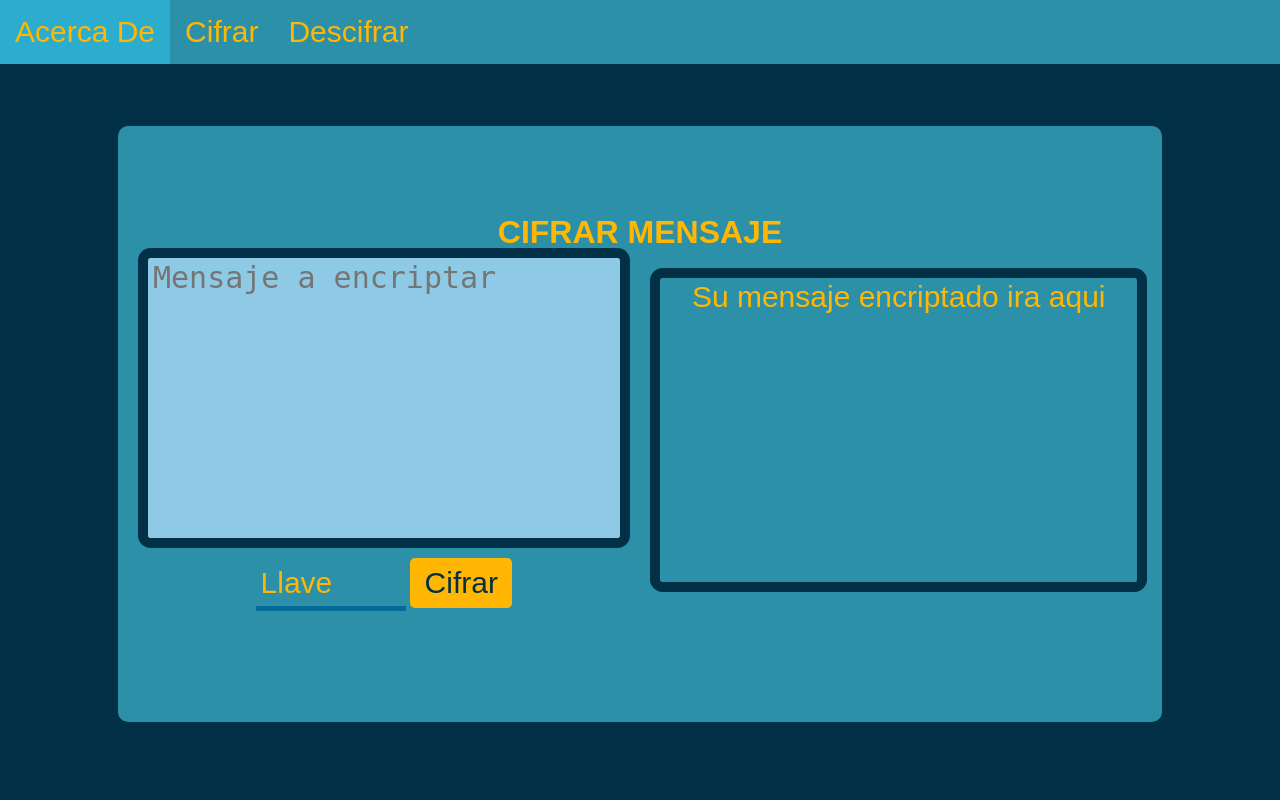
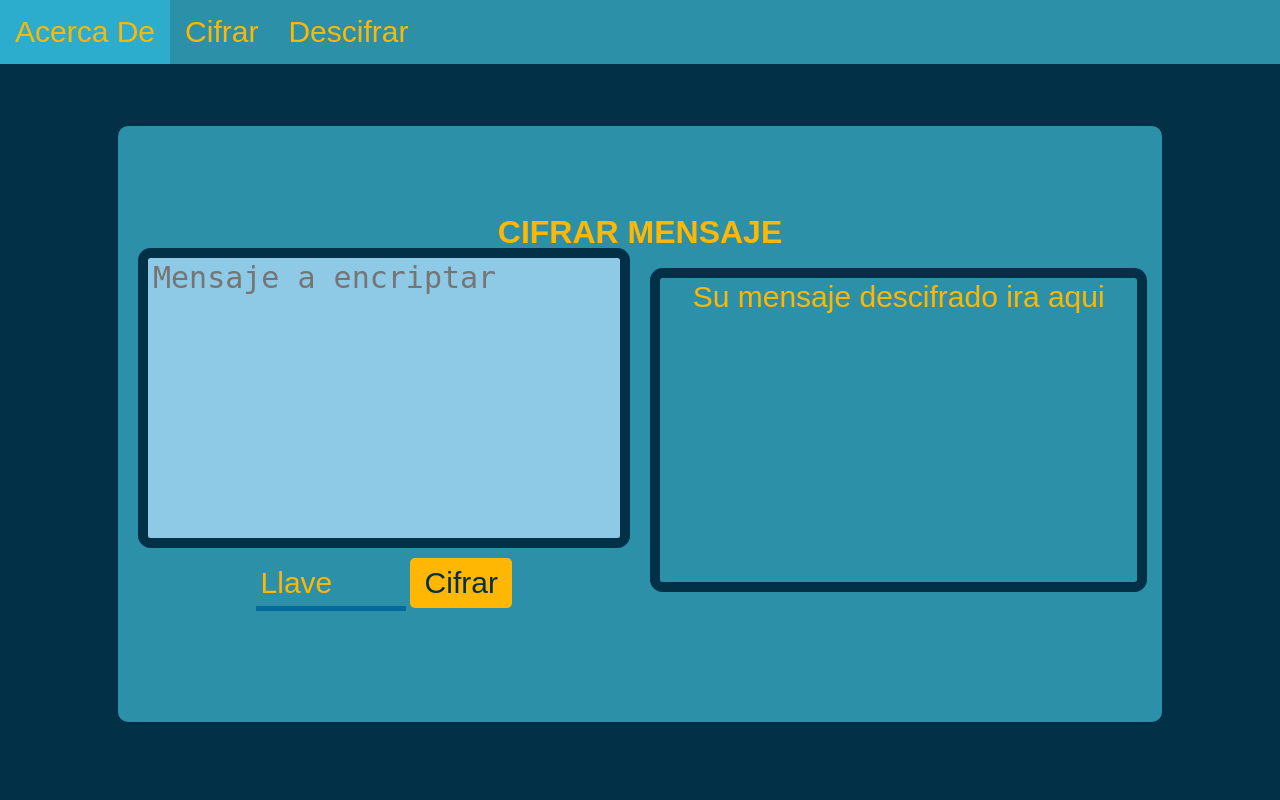
Before and after one commit to BarretoJuan/gronsfeld-cypher, a Flask app: page /cypher in a window 1280 px wide. Run offline with Flask 3, Linux system fonts and the light colour scheme.

Commit message:
creeper aaawww maaan

```diff
--- a/templates/cypher.html
+++ b/templates/cypher.html
@@ -39,9 +39,13 @@
                             <div class="message-container">
                                 <p id="encrypted-message-field">
                                     {% if value %}
-                                        {{ value.message }}
+                                        {% if value.message %}
+                                            {{ value.message }}
+                                        {% else %}
+                                            Su mensaje descifrado ira aqui
+                                        {% endif %}
                                     {% else %}
-                                        Su mensaje encriptado ira aqui
+                                        Su mensaje descifrado ira aqui
                                     {% endif %}
                                 </p>
                             </div>
--- a/templates/decypher.html
+++ b/templates/decypher.html
@@ -40,7 +40,11 @@
                             <div class="message-container">
                                 <p id="decrypted-message-field">
                                     {% if value %}
-                                        {{ value.message }}
+                                        {% if value.message %}
+                                            {{ value.message }}
+                                        {% else %}
+                                            Su mensaje descifrado ira aqui
+                                        {% endif %}
                                     {% else %}
                                         Su mensaje descifrado ira aqui
                                     {% endif %}
```
